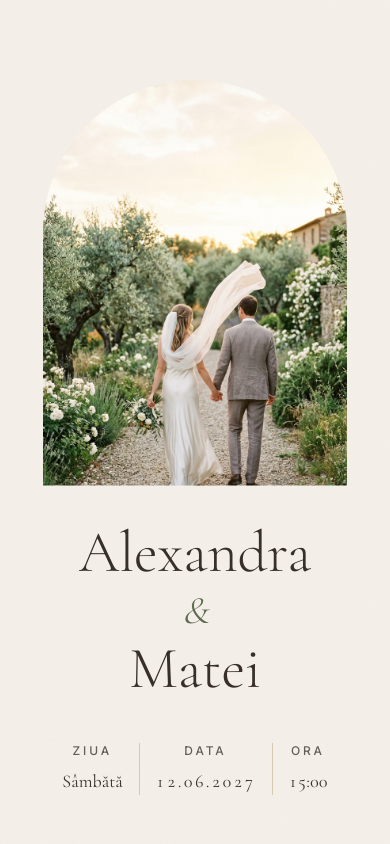
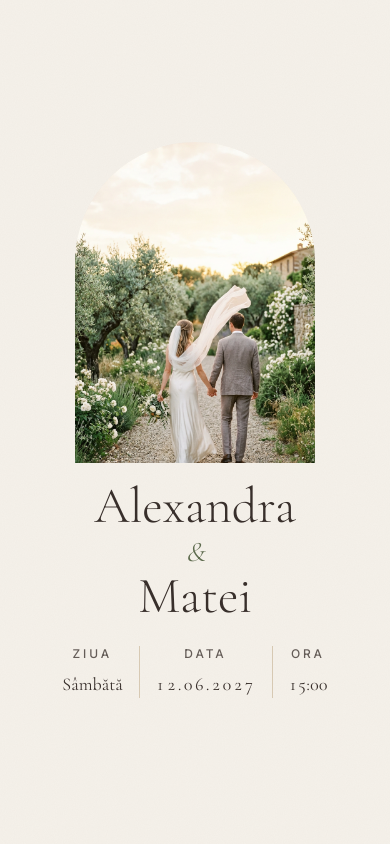
Before and after one commit to Andrei1109/exemplu-site-1, a Next.js app: page / in a window 390 px wide. Shown: the top 844 px of the page. Built offline with nearby package versions, Linux system fonts and the light colour scheme; no server answers.

Commit message:
Fit hero photo, names and wedding details on first mobile screen
Co-Authored-By: Claude Opus 5.5 <noreply@anthropic.com>

```diff
--- a/components/invitation/hero.tsx
+++ b/components/invitation/hero.tsx
@@ -53,19 +53,19 @@ export function Hero({ config, guestName }: { config: InvitationConfig; guestNam
 
   return (
     <header className="paper-grain relative flex min-h-svh flex-col lg:flex-row">
-      <div className="flex min-h-svh flex-1 flex-col px-6 pb-8 pt-6 sm:px-10 sm:pt-8">
+      <div className="flex min-h-svh flex-1 flex-col px-6 pb-6 pt-5 sm:px-10 sm:pb-8 sm:pt-8">
         {guestName && (
           <motion.p className="eyebrow text-muted-foreground" {...fade(0.2)}>
             {`Pentru ${guestName}`}
           </motion.p>
         )}
 
-        <div className="flex flex-1 flex-col items-center justify-center gap-10 py-14 text-center sm:gap-12">
+        <div className="flex flex-1 flex-col items-center justify-center gap-5 py-4 text-center sm:gap-12 sm:py-14">
           <ArchPhoto
             photo={heroPhoto}
             sizes="(min-width: 1024px) 1px, (min-width: 640px) 20rem, 78vw"
             delay={0.3}
-            className="aspect-[3/4] w-[min(78vw,20rem)] sm:w-80 lg:hidden"
+            className="aspect-[3/4] h-[38svh] max-w-[78vw] sm:h-auto sm:w-80 lg:hidden"
           />
           <Monogram
             initials={couple.initials}
@@ -74,14 +74,14 @@ export function Hero({ config, guestName }: { config: InvitationConfig; guestNam
           />
 
           <h1 className="font-serif font-light leading-[0.92] tracking-[-0.01em]">
-            <LineReveal immediate delay={0.7} className="text-[clamp(3.4rem,15vw,8.5rem)] lg:text-[clamp(5rem,8vw,8.5rem)]">
+            <LineReveal immediate delay={0.7} className="text-[clamp(2.75rem,13vw,8.5rem)] lg:text-[clamp(5rem,8vw,8.5rem)]">
               {couple.first}
             </LineReveal>
-            <LineReveal immediate delay={0.9} className="my-2 text-[clamp(2.4rem,8vw,3.6rem)] italic text-sage sm:my-3">
+            <LineReveal immediate delay={0.9} className="my-1 text-[clamp(1.75rem,6vw,3.6rem)] italic text-sage sm:my-3">
               <span className="sr-only"> și </span>
               <span aria-hidden="true">&amp;</span>
             </LineReveal>
-            <LineReveal immediate delay={1.05} className="text-[clamp(3.4rem,15vw,8.5rem)] lg:text-[clamp(5rem,8vw,8.5rem)]">
+            <LineReveal immediate delay={1.05} className="text-[clamp(2.75rem,13vw,8.5rem)] lg:text-[clamp(5rem,8vw,8.5rem)]">
               {couple.second}
             </LineReveal>
           </h1>
```
